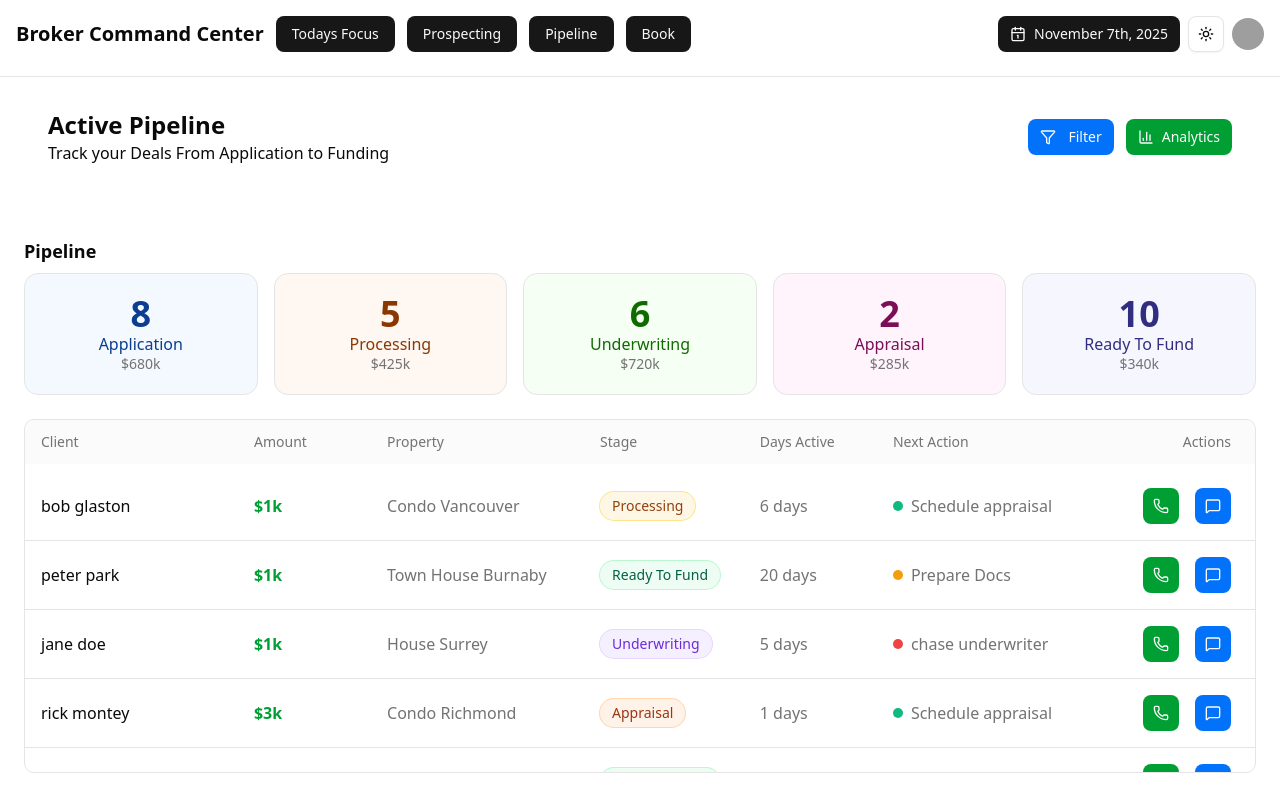
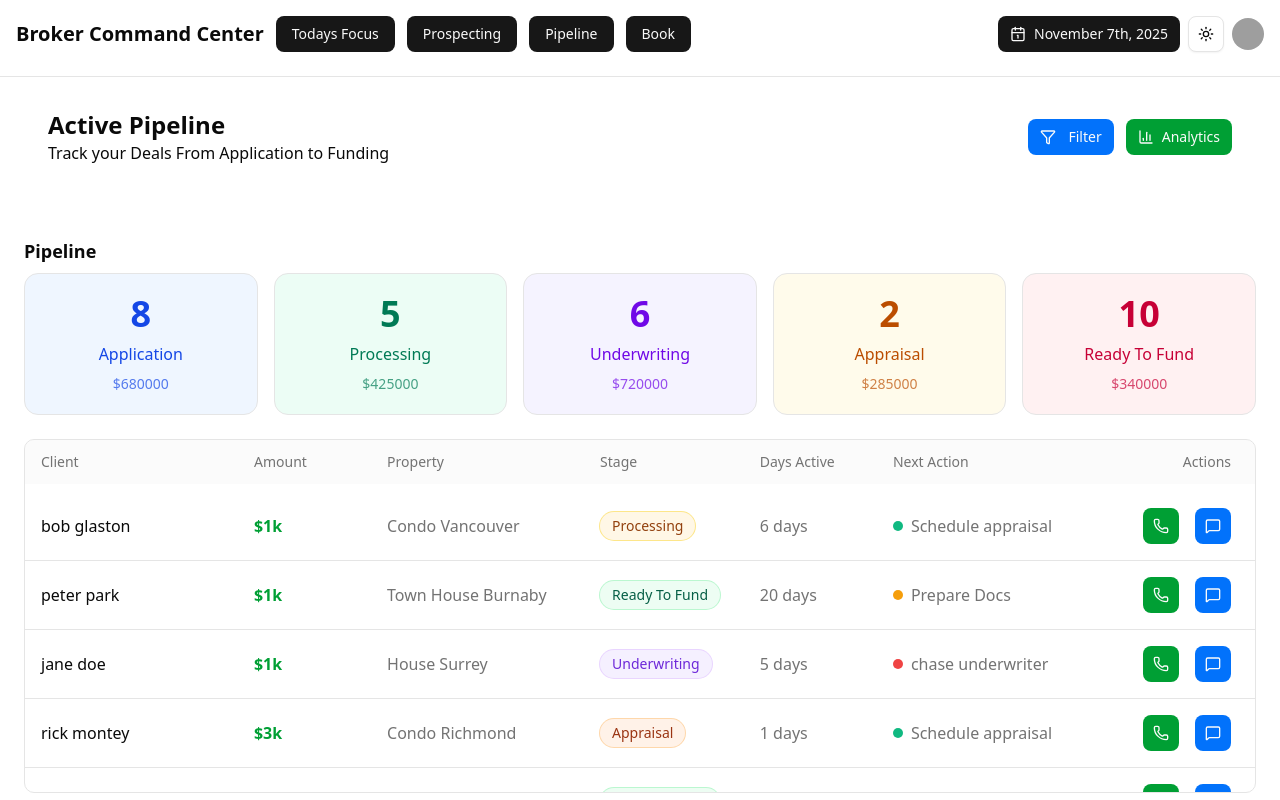
Before and after one commit to satoisnice/ISSP-BluePearlFinancial, a Next.js app in the folder shadcn/: page /pipeline in a window 1280 px wide. Built offline with nearby package versions, Linux system fonts and the light colour scheme; grey boxes are pictures that could not be loaded.

Commit message:
MockStanderdizationAndComponentFixes
made mocks for all pipeline components and today's focus components made adjustments and fixes to pipeline cards component

```diff
--- a/shadcn/src/components/PipelineCards.tsx
+++ b/shadcn/src/components/PipelineCards.tsx
@@ -1,45 +1,35 @@
 import Link from "next/link";
 import * as React from "react";
-import type { PipelineItem } from "@/data/mockpipeline";
-import mockPipeline from "@/data/mockPipeline";
+import mockPipeline from "@/data/mockPipelinecards";
 
-type PipelineCardsProps = {
-  title?: string;
-  items?: PipelineItem[];
-};
+const palette = [
+  "bg-blue-50 text-blue-700",
+  "bg-emerald-50 text-emerald-700",
+  "bg-violet-50 text-violet-700",
+  "bg-amber-50 text-amber-700",
+  "bg-rose-50 text-rose-700",
+];
+const cardColor = (i: number) => palette[i % palette.length];
+export default function PipelineCards() {
+  const items = mockPipeline;
 
-const formatMoney = (value: number) => {
-  const thousands = Math.round(value / 1_000);
-  return `$${thousands}k`;
-};
-
-const slug = (s: string) => s.toLowerCase().replace(/\s+/g, "-");
-
-export default function PipelineCards({
-  title = "Pipeline",
-  items = mockPipeline,
-}: PipelineCardsProps) {
   return (
     <div>
-      {title && <h2 className="mb-2 text-lg font-bold">{title}</h2>}
-      <div className="cards grid grid-cols-1 sm:grid-cols-2 lg:grid-cols-5 gap-4">
-        {items.map((a) => (
+      <h2 className="mb-2 text-lg font-bold">Pipeline</h2>
+      <div className="grid grid-cols-1 sm:grid-cols-2 lg:grid-cols-5 gap-4">
+        {items.map((a, i) => (
           <Link
-            key={`${a.href}-${slug(a.title)}`}
+            key={`${a.href}-${a.title}`}
             href={a.href}
-            className="block rounded-xl border p-5 transition-colors bg-[var(--qa-bg)] hover:opacity-90"
+            className={`block rounded-xl border p-5 ${cardColor(i)}`}
           >
             <div className="flex flex-col items-center text-center gap-2">
-              <div className="leading-tight">
-                <div className="text-3xl sm:text-4xl font-extrabold text-[color:var(--qa-color)]">
-                  {a.count}
-                </div>
-                <div className="font-medium text-[color:var(--qa-color)]">
-                  {a.title}
-                </div>
-                <div className="text-sm text-muted-foreground">
-                  {formatMoney(a.totalAmount)}
-                </div>
+              <div className="text-3xl sm:text-4xl font-extrabold">
+                {a.count}
+              </div>
+              <div className="font-medium">{a.title}</div>
+              <div className="text-sm opacity-70">
+                ${a.totalAmount.toString()}
               </div>
             </div>
           </Link>
--- a/shadcn/src/components/ui/ActiveDeals.tsx
+++ b/shadcn/src/components/ui/ActiveDeals.tsx
@@ -3,64 +3,8 @@ import { Badge } from "./badge";
 import { Button } from "./button";
 import { Card, CardContent, CardFooter, CardTitle } from "./card";
 import { ScrollArea } from "./scroll-area";
+import { mockActiveDeals } from "@/data/mockActiveDeals";
 
-export const details = [
-  {
-    id: 1,
-    client: "bob glaston",
-    title: "Subscription Renewal",
-    badge: "John Doe",
-    count: 1400,
-    Property: "Condo Vancouver",
-    Stage: "Processing",
-    next: "Schedule appraisal",
-    days: 6,
-  },
-  {
-    id: 2,
-    client: "peter park",
-    title: "Payment for Services",
-    badge: "Jane Smith",
-    count: 1100,
-    Property: "Town House Burnaby",
-    Stage: "Ready To Fund",
-    next: "Prepare Docs",
-    days: 20,
-  },
-  {
-    id: 3,
-    client: "jane doe",
-    title: "Subscription Renewal",
-    badge: "Michael Johnson",
-    count: 1300,
-    Property: "House Surrey",
-    Stage: "Underwriting",
-    next: "chase underwriter",
-    days: 5,
-  },
-  {
-    id: 4,
-    client: "rick montey",
-    title: "Payment for Services",
-    badge: "Lily Adams",
-    count: 2500,
-    Property: "Condo Richmond",
-    Stage: "Appraisal",
-    next: "Schedule appraisal",
-    days: 1,
-  },
-  {
-    id: 5,
-    client: "joe aston",
-    title: "Subscription Renewal",
-    badge: "Sam Brown",
-    count: 1400,
-    Property: "Appartment Vancouver",
-    Stage: "Ready To Fund",
-    next: "submit to lender",
-    days: 10,
-  },
-];
 const formatMoney = (value: number) => {
   const thousands = Math.round(value / 1000);
   return `$${thousands}k`;
@@ -101,26 +45,26 @@ export default function ActiveDeals() {
       </div>
       <ScrollArea className="h-[300px] mt-2 ">
         <div className="divide-y">
-          {details.map((a) => (
+          {mockActiveDeals.map((a) => (
             <div key={a.id} className={`${cols} px-4 py-4`}>
               <div className="font-medium">{a.client}</div>
 
               <div className="font-semibold text-[var(--Custom-color)]">
-                {formatMoney(a.count)}
+                {formatMoney(a.amount)}
               </div>
 
-              <div className="text-muted-foreground">{a.Property}</div>
+              <div className="text-muted-foreground">{a.property}</div>
 
               <div>
                 <span
                   className={[
                     "stage-pill",
-                    STAGE_CLASS[a.Stage] ?? "stage-application",
+                    STAGE_CLASS[a.stage] ?? "stage-application",
                     "inline-flex items-center rounded-full px-3 py-1 text-sm font-medium",
                     "bg-[var(--pill-bg)] text-[color:var(--pill-fg)] ring-1 ring-[color:var(--pill-ring)]",
                   ].join(" ")}
                 >
-                  {a.Stage}
+                  {a.stage}
                 </span>
               </div>
 
@@ -130,12 +74,12 @@ export default function ActiveDeals() {
                 <span
                   className={[
                     "action-dot",
-                    ACTION_CLASS[a.next ?? ""] ?? "action-default",
+                    ACTION_CLASS[a.nextAction ?? ""] ?? "action-default",
                     "inline-block h-2.5 w-2.5 rounded-full bg-[var(--dot)]",
                   ].join(" ")}
                 />
                 <span className="text-muted-foreground">
-                  {a.next ?? "Submit to lender"}
+                  {a.nextAction ?? "Submit to lender"}
                 </span>
               </div>
 
--- a/shadcn/src/components/ui/quickActons.tsx
+++ b/shadcn/src/components/ui/quickActons.tsx
@@ -2,32 +2,7 @@
 
 import Link from "next/link";
 import * as React from "react";
-
-type QA = {
-  id: string;
-  title: string;
-  subtitle: string;
-  href: string;
-  bgVar: string;
-};
-
-const actions: QA[] = [
-  {
-    id: "call",
-    title: "Start Call Session",
-    subtitle: "5 leads waiting",
-    href: "/calls",
-    bgVar: "--qa-call-bg",
-  },
-  {
-    id: "docs",
-    title: "Check Documents",
-    subtitle: "3 pending review",
-    href: "/documents",
-    bgVar: " --qa-docs-bg ",
-  },
-];
-
+import { actions } from "@/data/mockQuickActions";
 function QuickActions() {
   return (
     <div className="space-y-3">
--- /dev/null
+++ b/shadcn/src/data/mockAchievments.tsx
@@ -0,0 +1,8 @@
+import { MockAchievementItem } from "@/types/types";
+export const mockAchievements: MockAchievementItem[] = [
+  { id: "doc-warrior", current: 8, goal: 10 },
+  { id: "quality-master", current: 4, goal: 5 },
+  { id: "speed-demon", current: 9, goal: 10 },
+];
+
+export default mockAchievements;
--- /dev/null
+++ b/shadcn/src/data/mockActiveDeals.tsx
@@ -0,0 +1,58 @@
+import { ActiveDeal } from "@/types/types";
+export const mockActiveDeals: ActiveDeal[] = [
+  {
+    id: 1,
+    client: "bob glaston",
+    title: "Subscription Renewal",
+    agent: "John Doe",
+    amount: 1400,
+    property: "Condo Vancouver",
+    stage: "Processing",
+    nextAction: "Schedule appraisal",
+    days: 6,
+  },
+  {
+    id: 2,
+    client: "peter park",
+    title: "Payment for Services",
+    agent: "Jane Smith",
+    amount: 1100,
+    property: "Town House Burnaby",
+    stage: "Ready To Fund",
+    nextAction: "Prepare Docs",
+    days: 20,
+  },
+  {
+    id: 3,
+    client: "jane doe",
+    title: "Subscription Renewal",
+    agent: "Michael Johnson",
+    amount: 1300,
+    property: "House Surrey",
+    stage: "Underwriting",
+    nextAction: "chase underwriter",
+    days: 5,
+  },
+  {
+    id: 4,
+    client: "rick montey",
+    title: "Payment for Services",
+    agent: "Lily Adams",
+    amount: 2500,
+    property: "Condo Richmond",
+    stage: "Appraisal",
+    nextAction: "Schedule appraisal",
+    days: 1,
+  },
+  {
+    id: 5,
+    client: "joe aston",
+    title: "Subscription Renewal",
+    agent: "Sam Brown",
+    amount: 1400,
+    property: "Appartment Vancouver",
+    stage: "Ready To Fund",
+    nextAction: "submit to lender",
+    days: 10,
+  },
+];
--- /dev/null
+++ b/shadcn/src/data/mockPipelinecards.tsx
@@ -0,0 +1,15 @@
+import { PipelineItem } from "@/types/types";
+export const mockPipeline: PipelineItem[] = [
+  { title: "Application", totalAmount: 680_000, href: "/calls", count: 8 },
+  { title: "Processing", totalAmount: 425_000, href: "/documents", count: 5 },
+  { title: "Underwriting", totalAmount: 720_000, href: "/documents", count: 6 },
+  { title: "Appraisal", totalAmount: 285_000, href: "/documents", count: 2 },
+  {
+    title: "Ready To Fund",
+    totalAmount: 340_000,
+    href: "/documents",
+    count: 10,
+  },
+];
+
+export default mockPipeline;
--- /dev/null
+++ b/shadcn/src/data/mockQuickActions.tsx
@@ -0,0 +1,17 @@
+import { QA } from "@/types/types";
+export const actions: QA[] = [
+  {
+    id: "call",
+    title: "Start Call Session",
+    subtitle: "5 leads waiting",
+    href: "/calls",
+    bgVar: "--qa-call-bg",
+  },
+  {
+    id: "docs",
+    title: "Check Documents",
+    subtitle: "3 pending review",
+    href: "/documents",
+    bgVar: " --qa-docs-bg ",
+  },
+];
--- a/shadcn/src/data/mockTodo.ts
+++ b/shadcn/src/data/mockTodo.ts
@@ -1,18 +1,8 @@
+import { TodoItem } from "@/types/types";
 export type Priority = "urgent" | "high" | "normal";
 export type Tag = "follow-up" | "pipeline" | "prospecting";
 
-export interface MockTodoItem {
-  id: string;
-  priority: Priority;
-  tag: Tag;
-  title: string;
-  subtitle: string;
-  amount?: string;
-  stage?: string;
-  actions?: { phone?: boolean; message?: boolean };
-}
-
-export const mockTodo: MockTodoItem[] = [
+export const mockTodo: TodoItem[] = [
   {
     id: "sarah johnson",
     priority: "urgent",
--- /dev/null
+++ b/shadcn/src/data/mockWeeklyGoals.tsx
@@ -0,0 +1,12 @@
+import { WeeklyGoal } from "@/types/types";
+
+export const mockweeklyGoals: WeeklyGoal[] = [
+  { label: "Applications", current: 9, goal: 10 },
+  { label: "Approvals", current: 1, goal: 5 },
+  { label: "Documents", current: 8, goal: 12 },
+  { label: "Cold Calls", current: 18, goal: 60 },
+  { label: "Client Outreach", current: 8, goal: 15 },
+  { label: "Supervisor Reports", current: 2, goal: 5 },
+  { label: "Emails", current: 12, goal: 40 },
+];
+export default mockweeklyGoals;
--- a/shadcn/src/types/types.ts
+++ b/shadcn/src/types/types.ts
@@ -121,9 +121,50 @@ export interface TodoItem {
   stage?: string;
   actions?: { phone?: boolean; message?: boolean };
 }
-export type PipelineItem = {
+
+export interface MockAchievementItem {
+  id: string;
+  current: number;
+  goal: number;
+}
+export interface WeeklyGoal {
+  label: string;
+  current: number;
+  goal: number;
+}
+
+export interface ActiveDeal {
+  id: number;
+  client: string;
+  title: string;
+  agent: string;
+  amount: number;
+  property: string;
+  stage: string;
+  nextAction: string;
+  days: number;
+}
+export interface PipelineItem {
   title: string;
   totalAmount: number;
   href: string;
   count: number;
+}
+
+export interface TodoItem {
+  id: string;
+  priority: Priority;
+  tag: Tag;
+  title: string;
+  subtitle: string;
+  amount?: string;
+  stage?: string;
+  actions?: { phone?: boolean; message?: boolean };
+}
+export type QA = {
+  id: string;
+  title: string;
+  subtitle: string;
+  href: string;
+  bgVar: string;
 };
```
Also changed, not shown: shadcn/src/components/ui/progresBars.tsx (+10 -24 lines).
